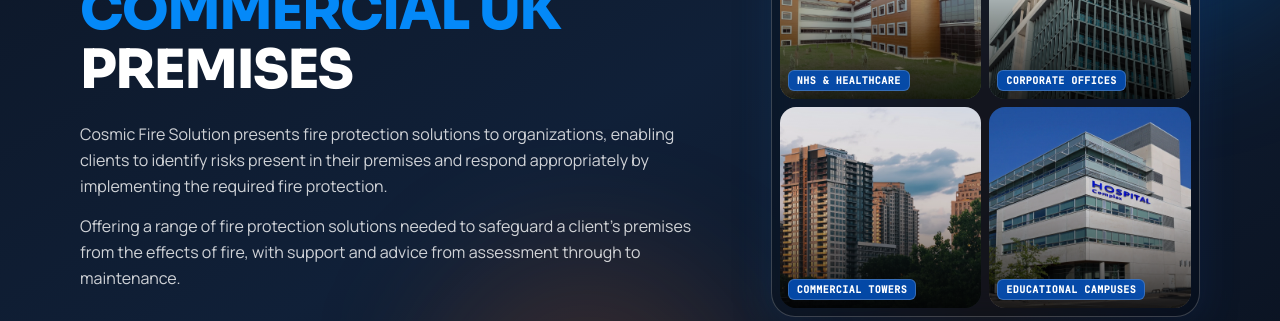
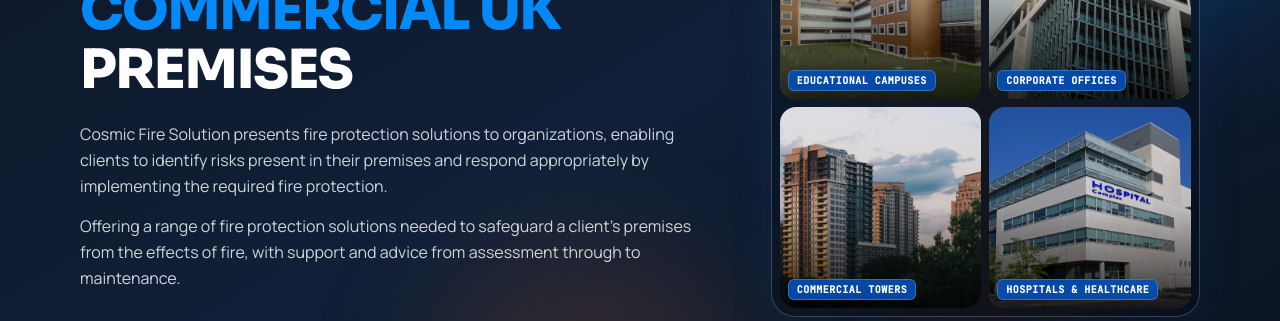
Before and after one commit to words4web/cosmic-fire, a React (Vite) app: page /about in a window 1280 px wide. Shown: the part 411-732 px from the top of the page. Built offline with nearby package versions, Linux system fonts and the light colour scheme.

Commit message:
refactor: update sector images, labels, and alt text in AboutSection

```diff
--- a/src/components/AboutSection.tsx
+++ b/src/components/AboutSection.tsx
@@ -111,10 +111,11 @@ export const AboutSection: React.FC<AboutSectionProps> = ({
 
               <div className="relative w-full rounded-2xl sm:rounded-3xl overflow-hidden border border-white/20 shadow-2xl bg-black/40 backdrop-blur-md p-1.5 sm:p-2">
                 <div className="w-full grid grid-cols-2 gap-1.5 sm:gap-2 aspect-square">
+                  {/* Top-Left: Educational & Campus Facilities */}
                   <div className="relative rounded-xl sm:rounded-2xl overflow-hidden group/tile bg-surface-muted">
                     <img
                       src="/images/about/sector-nhs-healthcare.webp"
-                      alt="NHS hospital and healthcare building fire safety compliance"
+                      alt="Educational campus and university facility fire safety compliance"
                       width={1088}
                       height={1032}
                       className="w-full h-full object-cover [image-rendering:-webkit-optimize-contrast] transition-transform duration-500 group-hover/tile:scale-105"
@@ -123,11 +124,12 @@ export const AboutSection: React.FC<AboutSectionProps> = ({
                     <div className="absolute inset-0 bg-gradient-to-t from-black/80 via-black/15 to-transparent" />
                     <div className="absolute bottom-1.5 left-1.5 right-1.5 sm:bottom-2 sm:left-2 sm:right-2">
                       <span className="inline-block px-1.5 py-0.5 sm:px-2 rounded-md bg-[#044FB7]/90 text-white text-[9px] sm:text-[10px] font-mono-tech font-bold uppercase tracking-wider backdrop-blur-xs border border-white/20">
-                        NHS &amp; Healthcare
+                        Educational Campuses
                       </span>
                     </div>
                   </div>
 
+                  {/* Top-Right: Corporate Offices */}
                   <div className="relative rounded-xl sm:rounded-2xl overflow-hidden group/tile bg-surface-muted">
                     <img
                       src="/images/about/sector-corporate-office.webp"
@@ -145,6 +147,7 @@ export const AboutSection: React.FC<AboutSectionProps> = ({
                     </div>
                   </div>
 
+                  {/* Bottom-Left: Commercial Towers */}
                   <div className="relative rounded-xl sm:rounded-2xl overflow-hidden group/tile bg-surface-muted">
                     <img
                       src="/images/about/sector-commercial-towers.webp"
@@ -162,10 +165,11 @@ export const AboutSection: React.FC<AboutSectionProps> = ({
                     </div>
                   </div>
 
+                  {/* Bottom-Right: Hospital & Healthcare Complex */}
                   <div className="relative rounded-xl sm:rounded-2xl overflow-hidden group/tile bg-surface-muted">
                     <img
                       src="/images/about/sector-education-school.webp"
-                      alt="Educational campus and public facility fire risk management"
+                      alt="Hospital and commercial healthcare complex fire safety management"
                       width={1088}
                       height={1032}
                       className="w-full h-full object-cover [image-rendering:-webkit-optimize-contrast] transition-transform duration-500 group-hover/tile:scale-105"
@@ -174,7 +178,7 @@ export const AboutSection: React.FC<AboutSectionProps> = ({
                     <div className="absolute inset-0 bg-gradient-to-t from-black/80 via-black/15 to-transparent" />
                     <div className="absolute bottom-1.5 left-1.5 right-1.5 sm:bottom-2 sm:left-2 sm:right-2">
                       <span className="inline-block px-1.5 py-0.5 sm:px-2 rounded-md bg-[#044FB7]/90 text-white text-[9px] sm:text-[10px] font-mono-tech font-bold uppercase tracking-wider backdrop-blur-xs border border-white/20">
-                        Educational Campuses
+                        Hospitals &amp; Healthcare
                       </span>
                     </div>
                   </div>
```
